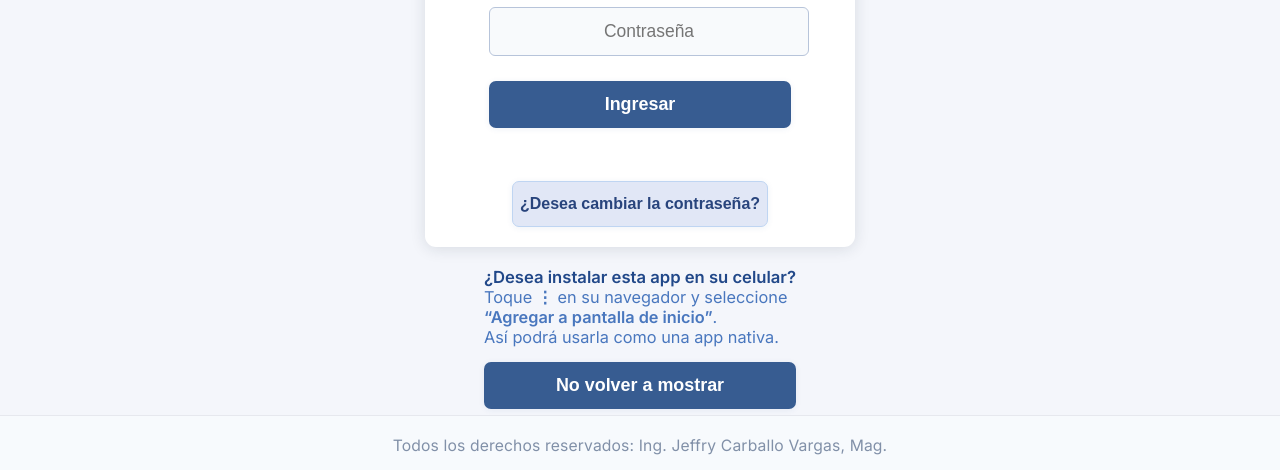
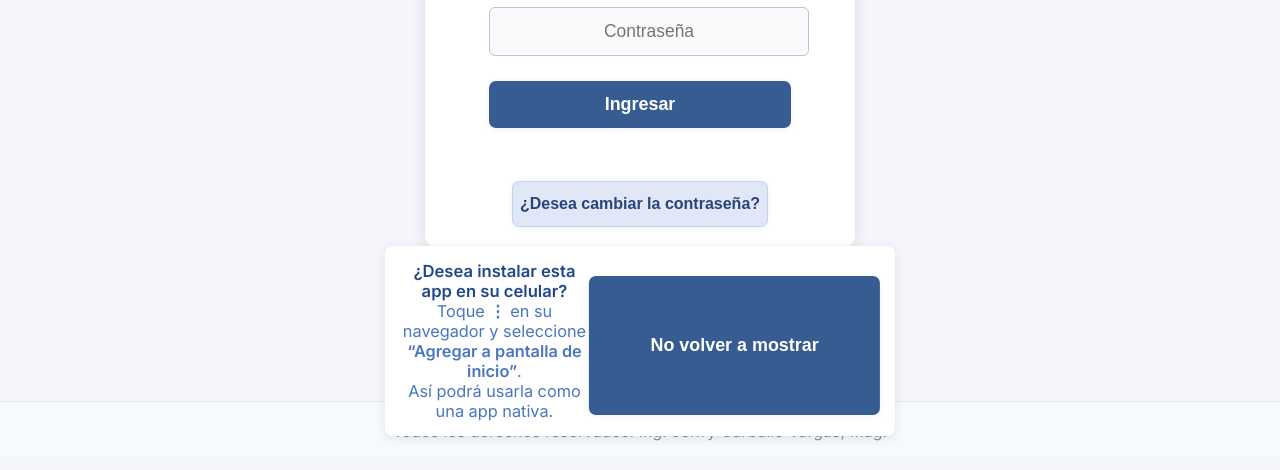
Before and after one commit to cvjeff/asistencia-comedor-ipec-estudiantes, a plain HTML site: page index.html in a window 1280 px wide. Shown: the part 344-814 px from the top of the page. Drawn offline with nearby package versions, Linux system fonts and the light colour scheme.

Commit message:
Update index.html

```diff
--- a/index.html
+++ b/index.html
@@ -243,6 +243,12 @@
       input[type="text"], input[type="password"] { width: 97%; }
     }
     @keyframes fadein-pwa { from { opacity: 0; transform: translateY(60px);} to { opacity:1; transform:translateY(0);} }
+
+    /* Estilo unificado para el botón del PWA prompt */
+    #pwaPrompt button {
+      margin-top: 15px;
+      width: 100%;
+    }
   </style>
 </head>
 <body>
@@ -284,8 +290,9 @@
       <div class="volver-login" onclick="mostrarLogin()">← Salir</div>
     </div>
   </div>
-  <div id="pwaPrompt">
-    <div style="font-size:1.04em; color:#214889;">
+  <!-- PWA Prompt, oculto por defecto -->
+  <div id="pwaPrompt" style="display:none; position: fixed; bottom: 20px; left: 50%; transform: translateX(-50%); background: #fff; padding: 15px; border-radius: 8px; box-shadow: 0 2px 10px rgba(0,0,0,0.1); animation: fadein-pwa 0.5s;">
+    <div style="font-size:1.04em; color:#214889; text-align: center;">
       <b>¿Desea instalar esta app en su celular?</b><br>
       <span style="font-size:0.98em; color:#4977be;">Toque <b>⋮</b> en su navegador y seleccione<br><b>“Agregar a pantalla de inicio”</b>.<br>Así podrá usarla como una app nativa.</span>
     </div>
@@ -463,7 +470,7 @@
       };
     }
 
-    // CAMBIO CONTRASEÑA Y PWA PROMPT (idéntico al original)...
+    // CAMBIO CONTRASEÑA
     document.getElementById("cambiarPass").onclick = function() {
       document.getElementById("loginView").style.display='none';
       document.getElementById("qrView").style.display='none';
@@ -475,9 +482,19 @@
       e.preventDefault();
       /* ... tu lógica original ... */
     };
-    function mostrarPWAPrompt() { /* ... */ }
-    document.getElementById('ocultarPwaPrompt').onclick = function(){ /* ... */ };
-    setTimeout(mostrarPWAPrompt,1200);
+
+    // PWA prompt: mostrar/descartar con localStorage
+    const pwaPromptEl = document.getElementById('pwaPrompt');
+    const dismissKey = 'pwaPromptDismissed';
+    function mostrarPWAPrompt() {
+      if (localStorage.getItem(dismissKey) === 'true') return;
+      pwaPromptEl.style.display = 'flex';
+    }
+    document.getElementById('ocultarPwaPrompt').addEventListener('click', () => {
+      localStorage.setItem(dismissKey, 'true');
+      pwaPromptEl.style.display = 'none';
+    });
+    setTimeout(mostrarPWAPrompt, 1200);
 
     window.mostrarLogin = mostrarLogin;
   </script>
```
